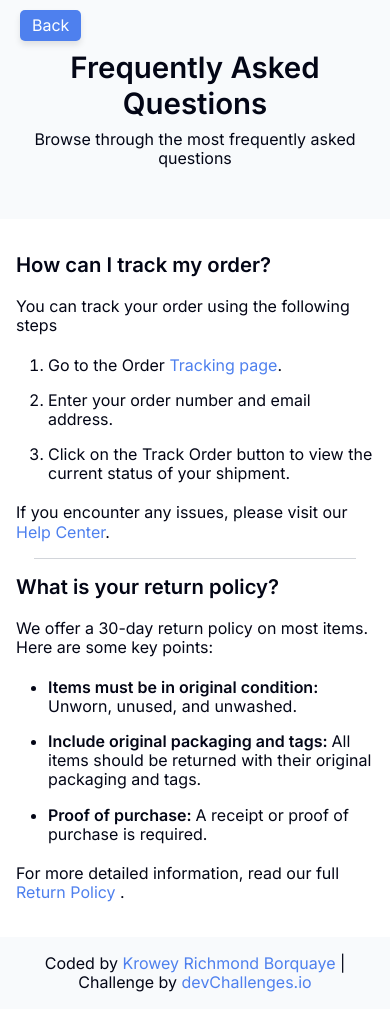
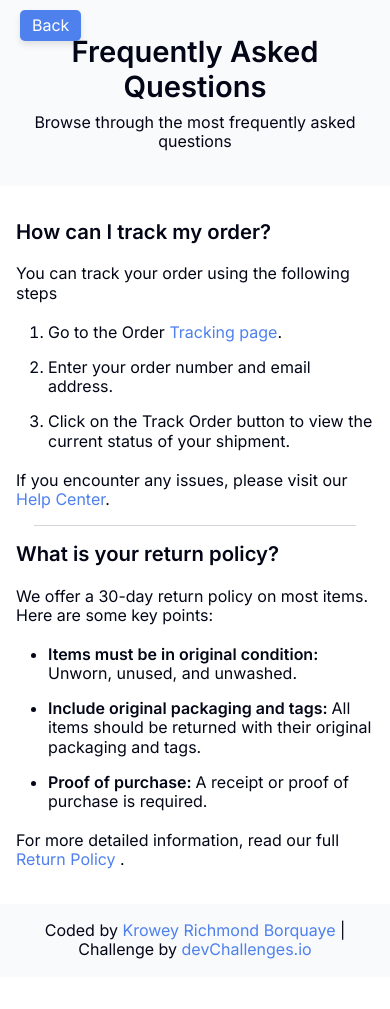
Before and after one commit to krowey-richmond/devChallenges, a plain HTML site: page simple-faq/index.html in a window 390 px wide. After the commit the page ends 977 px from the top, so only its background shows below. Drawn offline with Linux system fonts and the light colour scheme.

Commit message:
Refactor header padding and font size for improved responsiveness

```diff
--- a/simple-faq/styles.css
+++ b/simple-faq/styles.css
@@ -25,13 +25,13 @@ header {
   text-align: center;
   margin: 0;
   padding: 0;
-  padding-block: clamp(3rem, 3.333vw + 2.333rem, 5rem);
+  padding-block:clamp(2rem, 3.333vw + 1.333rem, 4rem);
   padding-inline: clamp(1rem, -1.667vw + 1.333rem, 0rem);
   background-color: #f8fafc;
 }
 
 header h1 {
-  font-size: clamp(1.75rem, 2.083vw + 1.333rem, 3rem);
+  font-size:clamp(1.75rem, 1.667vw + 1.417rem, 2.75rem);
   margin-bottom: clamp(0.5rem, 1.167vw + 0.267rem, 1.2rem);
   padding: 0;
 
```
